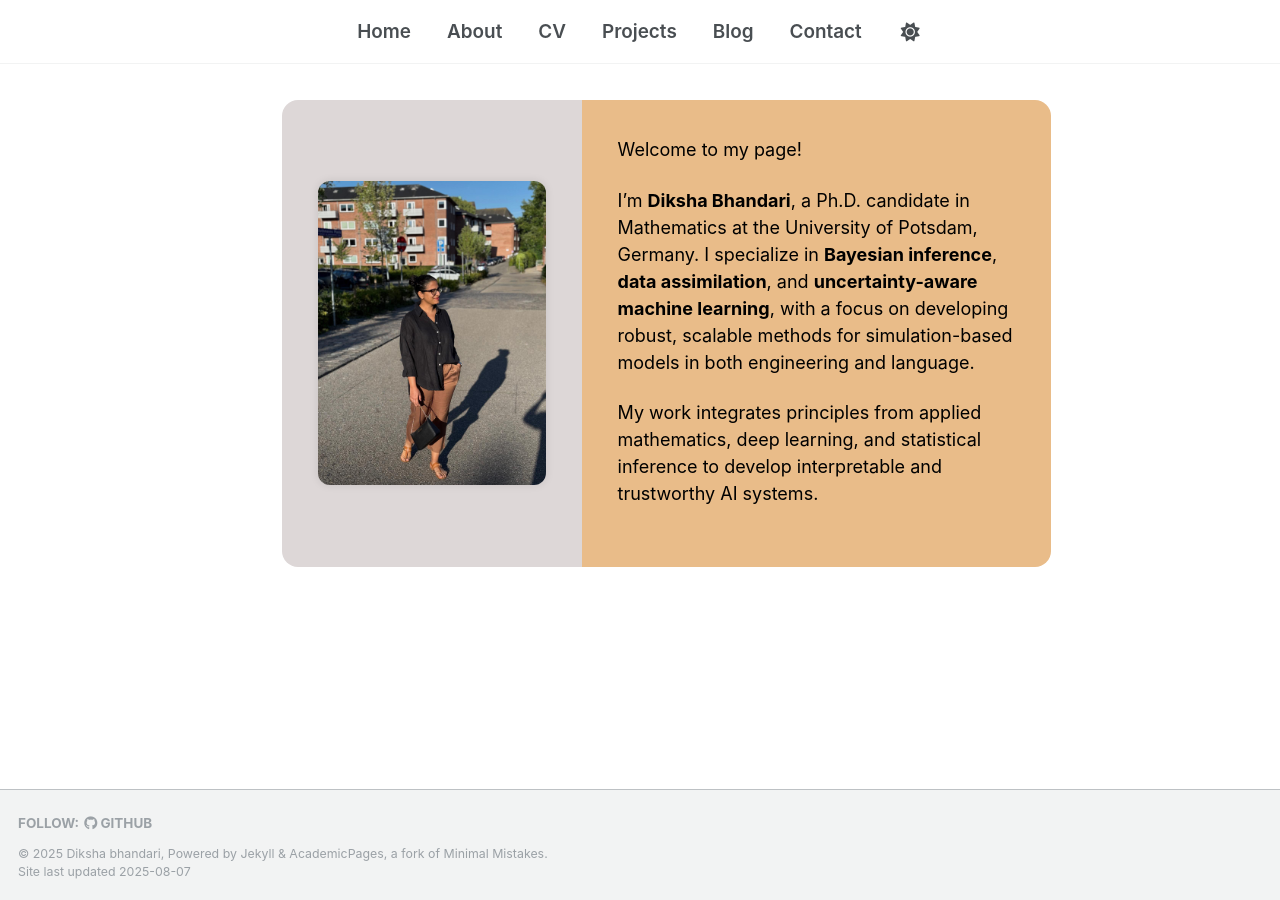
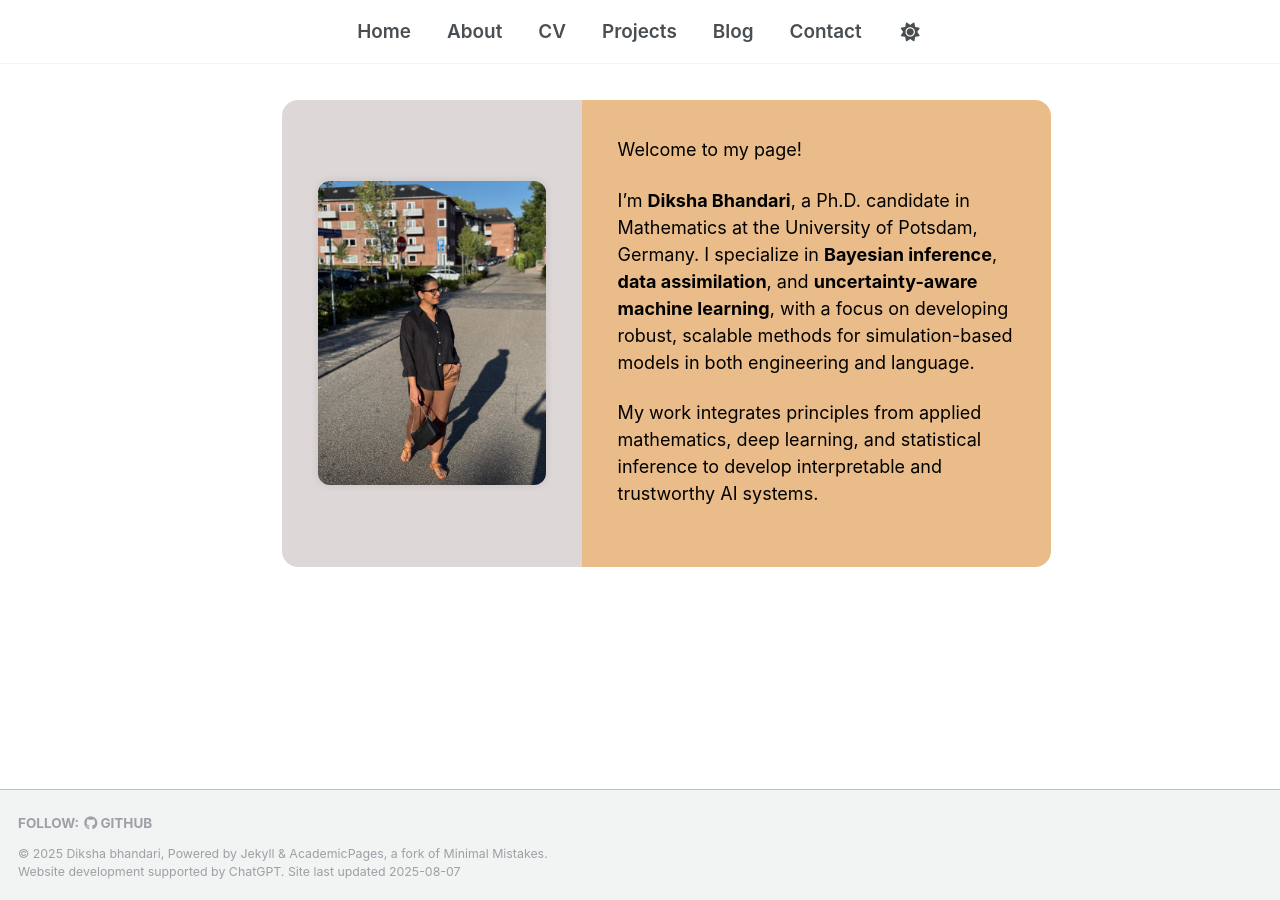
Before and after one commit to dikshab14/dikshab14.github.io, a Jekyll site: the page built from index.md, in a window 1280 px wide. Built offline with Jekyll 4.4.1, drawn with Linux system fonts in a browser that asks for light colours; a script that is not in the unit is left out.

Commit message:
footer updatred

```diff
--- a/_includes/footer.html
+++ b/_includes/footer.html
@@ -17,6 +17,6 @@
 {% endif %}
 
 <div class="page__footer-copyright">
-  &copy; {{ site.time | date: '%Y' }} {{ site.name | default: site.title }}, {{ site.data.ui-text[site.locale].powered_by | default: "Powered by" }} <a href="http://jekyllrb.com" rel="nofollow">Jekyll</a> &amp; <a href="https://github.com/academicpages/academicpages.github.io">AcademicPages</a>, a fork of <a href="https://mademistakes.com/work/minimal-mistakes-jekyll-theme/" rel="nofollow">Minimal Mistakes</a>.<br />
+  &copy; {{ site.time | date: '%Y' }} {{ site.name | default: site.title }}, {{ site.data.ui-text[site.locale].powered_by | default: "Powered by" }} <a href="http://jekyllrb.com" rel="nofollow">Jekyll</a> &amp; <a href="https://github.com/academicpages/academicpages.github.io">AcademicPages</a>, a fork of <a href="https://mademistakes.com/work/minimal-mistakes-jekyll-theme/" rel="nofollow">Minimal Mistakes</a>.<br />Website development supported by <a href="https://openai.com/chatgpt" target="_blank" rel="nofollow">ChatGPT</a>.
   Site last updated {{ "now" | date: '%Y-%m-%d' }}
 </div>
```
